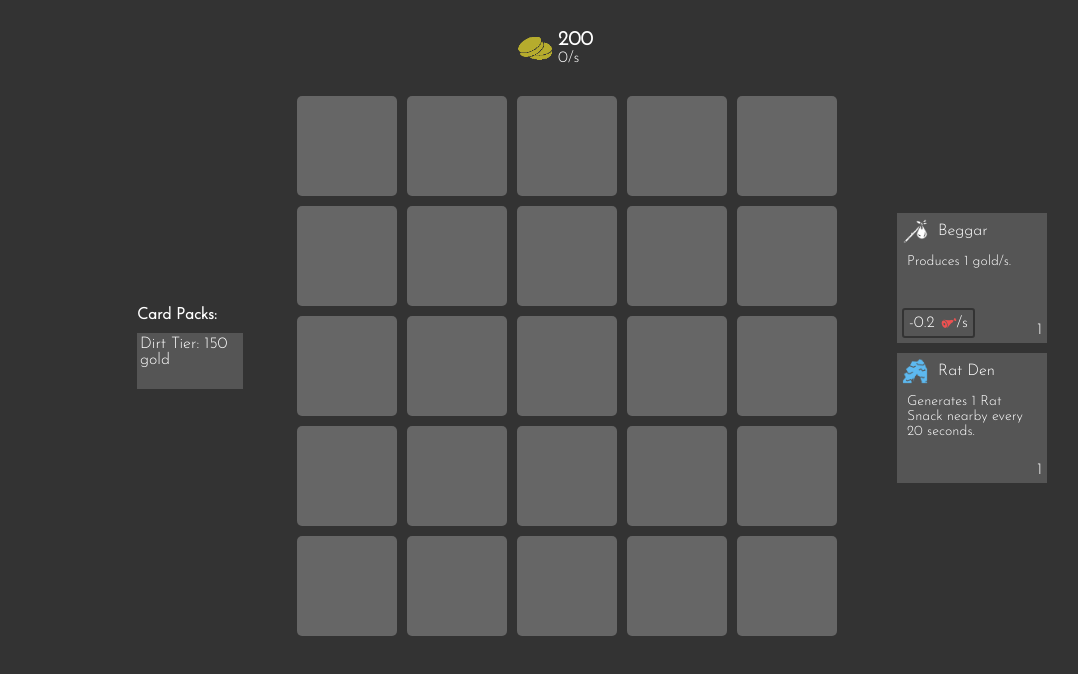
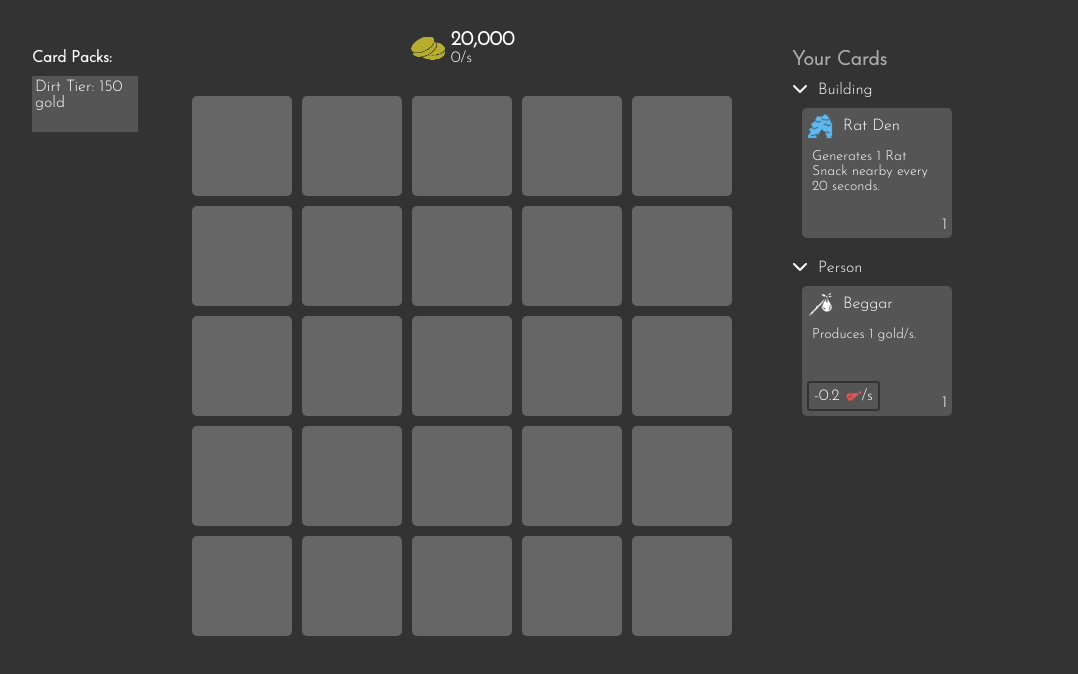
Before and after one commit to Rybadour/cards-n-catapults-idle, a React app: page / in a window 1280 px wide. Shown: the top 674 px of the page, without its empty margins (53-1131 px from the left). Built offline with nearby package versions, Linux system fonts and the light colour scheme.

Commit message:
Organized card list into groups of types

```diff
--- a/package.json
+++ b/package.json
@@ -60,8 +60,9 @@
   "dependencies": {
     "@emotion/react": "^11.8.2",
     "@emotion/styled": "^11.8.1",
-    "@fortawesome/fontawesome-svg-core": "^6.1.0",
-    "@fortawesome/free-solid-svg-icons": "^6.1.0",
+    "@fortawesome/fontawesome-svg-core": "^6.1.1",
+    "@fortawesome/free-solid-svg-icons": "^6.1.1",
+    "@fortawesome/react-fontawesome": "^0.1.18",
     "@mui/material": "^5.5.3",
     "classnames": "^2.3.1",
     "d3-timer": "^3.0.1"
--- a/src/App.css
+++ b/src/App.css
@@ -11,5 +11,4 @@ body {
 .App {
   display: flex;
   justify-content: center;
-  align-items: center;
 }
--- a/src/components/card-list.scss
+++ b/src/components/card-list.scss
@@ -1,21 +1,58 @@
+.card-inventory {
+  box-sizing: border-box;
+  margin: 50px 0;
+  width: 100%;
+  max-width: 350px;
+  max-height: 600px;
+  overflow: auto;
+
+  > .title {
+    font-size: 20px;
+    margin-bottom: 10px;
+    font-weight: bold;
+    color: #AAA;
+  }
+
+  .category {
+    margin-bottom: 10px;
+
+    .header {
+      font-size: 16px;
+      color: white;
+      cursor: pointer;
+
+      .label {
+        margin-left: 10px;
+      }
+    }
+  }
+}
+
 .card-list {
   box-sizing: border-box;
-  float: right;
   display: flex;
-  flex-direction: column;
+  flex-direction: row;
+  flex-wrap: wrap;
 
-  width: 140px;
+  width: 100%;
   grid-gap: 10px;
+  margin: 10px;
+  margin-bottom: 20px;
+
+  &.hidden {
+    display: none;
+  }
 }
 
 .card-list .card {
   position: relative;
-  width: 100%;
+  width: 140px;
   height: 120px;
   color: white;
   background-color: #555;
   padding: 5px;
   cursor: pointer;
+  border-radius: 5px;
 
   &:hover {
     background-color: #666;
--- a/src/components/card-list.tsx
+++ b/src/components/card-list.tsx
@@ -1,19 +1,46 @@
+import { FontAwesomeIcon } from '@fortawesome/react-fontawesome';
 import classNames from 'classnames';
-import { useContext } from 'react';
+import { useCallback, useContext, useState } from 'react';
 import cardsConfig from '../config/cards';
 import { CardsContext } from '../contexts/cards';
 import { DiscoveryContext } from '../contexts/discovery';
-import { formatNumber } from '../shared/utils';
+import { CardType } from '../shared/types';
+import { enumFromKey, formatNumber } from '../shared/utils';
 import './card-list.scss';
 
 export default function CardList() {
+  const [closedCategories, setClosedCategories] = useState<Partial<Record<CardType, boolean>>>({})
   const cards = useContext(CardsContext);
   const discovery = useContext(DiscoveryContext);
 
-  return <div className="card-list">
-    {Object.values(cardsConfig)
-    .filter(card => discovery.discoveredCards[card.id])
-    .map(card =>
+  const onToggleCategory = useCallback((cardType: CardType) => {
+    const newClosedCategories = { ...closedCategories };
+    newClosedCategories[cardType] = !newClosedCategories[cardType];
+    setClosedCategories(newClosedCategories);
+  }, [closedCategories]);
+
+  return <div className="card-inventory">
+    <div className="title">Your Cards</div>
+    {Object.keys(CardType)
+      .map(c => enumFromKey(CardType, c))
+      .filter(cardType => cardType)
+      .map(cardType => ({
+        cardType,
+        cardList: Object.values(cardsConfig)
+          .filter(card => discovery.discoveredCards[card.id] && card.type == cardType)
+      }))
+      .filter(({cardType, cardList}) => cardList.length > 0)
+      .map(({cardType, cardList}) =>
+      <div className="category">
+        <div className="header" onClick={() => onToggleCategory(cardType!!)}>
+          {closedCategories[cardType!!] ?
+            <FontAwesomeIcon icon="chevron-up" /> :
+            <FontAwesomeIcon icon="chevron-down" />
+          }
+          <span className="label">{cardType}</span>
+        </div>
+        <div className={classNames("card-list", {hidden: closedCategories[cardType!!]})}>
+          {cardList.map(card =>
             <div
               key={card.id}
               className={classNames("card", {
@@ -49,5 +76,8 @@ export default function CardList() {
               <span className="amount">{formatNumber(cards.cards[card.id] ?? 0, 0, 1)}</span>
             </div>
           )}
+        </div>
+      </div>
+    )}
   </div>;
 }
--- a/src/components/card-packs.css
+++ b/src/components/card-packs.css
@@ -1,5 +1,6 @@
 .card-packs {
   width: 100px;
+  margin-top: 50px;
 }
 
 .card-packs h4 {
--- a/src/config/global.ts
+++ b/src/config/global.ts
@@ -1,5 +1,5 @@
 const global = {
-  startingGold: 200,
+  startingGold: 20000,
   startingCards: {beggar: 1, ratDen: 1},
   produceModifier: 1,
 };
--- a/src/index.tsx
+++ b/src/index.tsx
@@ -3,9 +3,9 @@ import ReactDOM from "react-dom";
 import "./index.css";
 import App from "./App";
 import { library, dom } from "@fortawesome/fontawesome-svg-core";
-import { faLightbulb } from "@fortawesome/free-solid-svg-icons";
+import { faChevronDown, faChevronUp } from "@fortawesome/free-solid-svg-icons";
 
-library.add(faLightbulb);
+library.add(faChevronDown, faChevronUp);
 dom.watch();
 
 ReactDOM.render(
--- a/src/shared/types.ts
+++ b/src/shared/types.ts
@@ -1,11 +1,11 @@
 export enum CardType {
-  Treasure,
-  Person,
-  Soldier,
-  Monster,
-  Food,
-  Building,
-  Resource,
+  Building = "Building",
+  Food = "Food",
+  Monster = "Monster",
+  Person = "Person",
+  Resource = "Resource",
+  Soldier = "Soldier",
+  Treasure = "Treasure",
 }
 
 export enum ResourceType {
```
Also changed, not shown: 1 other file (tests, documents, lock files or other folders). Lines whose indentation alone changed are shown as unchanged.
